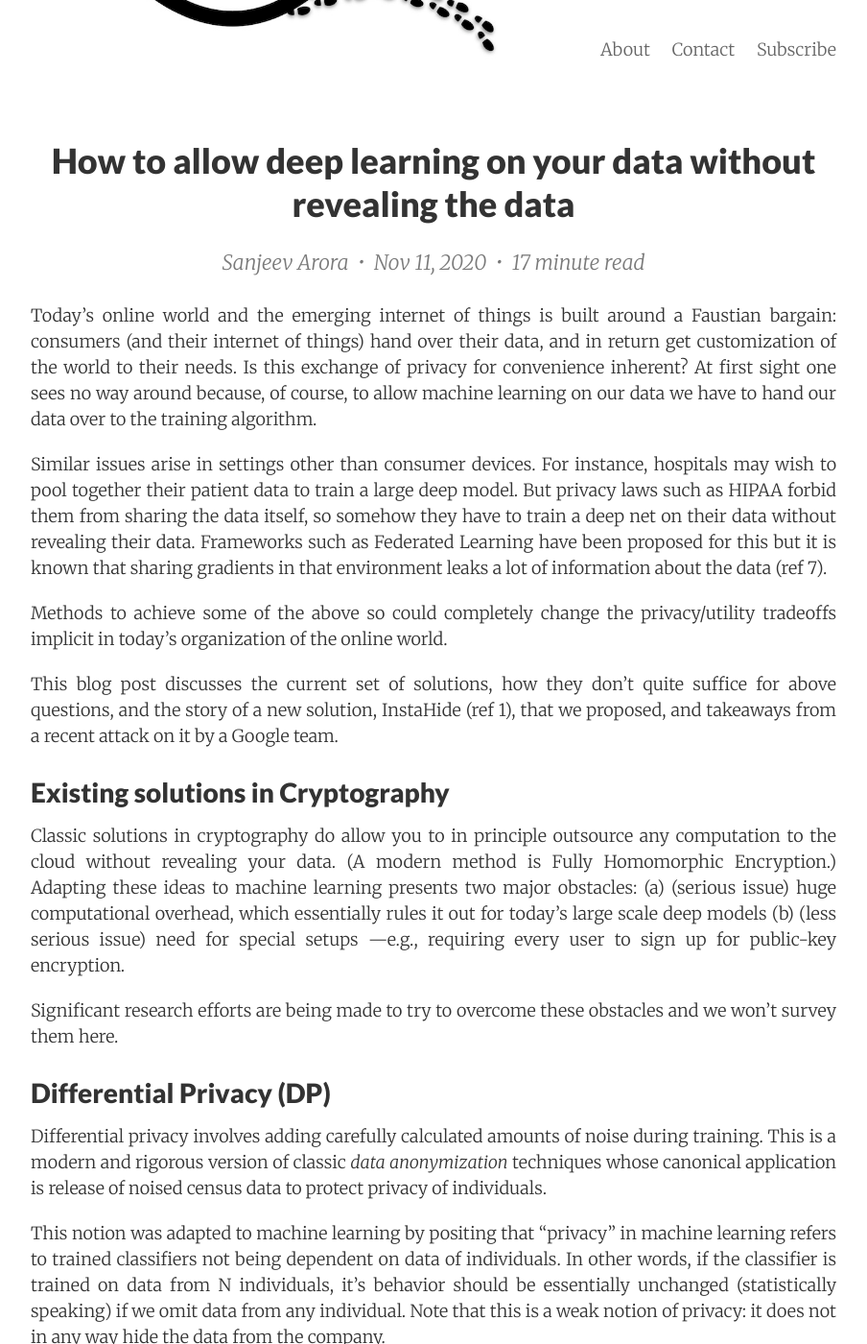
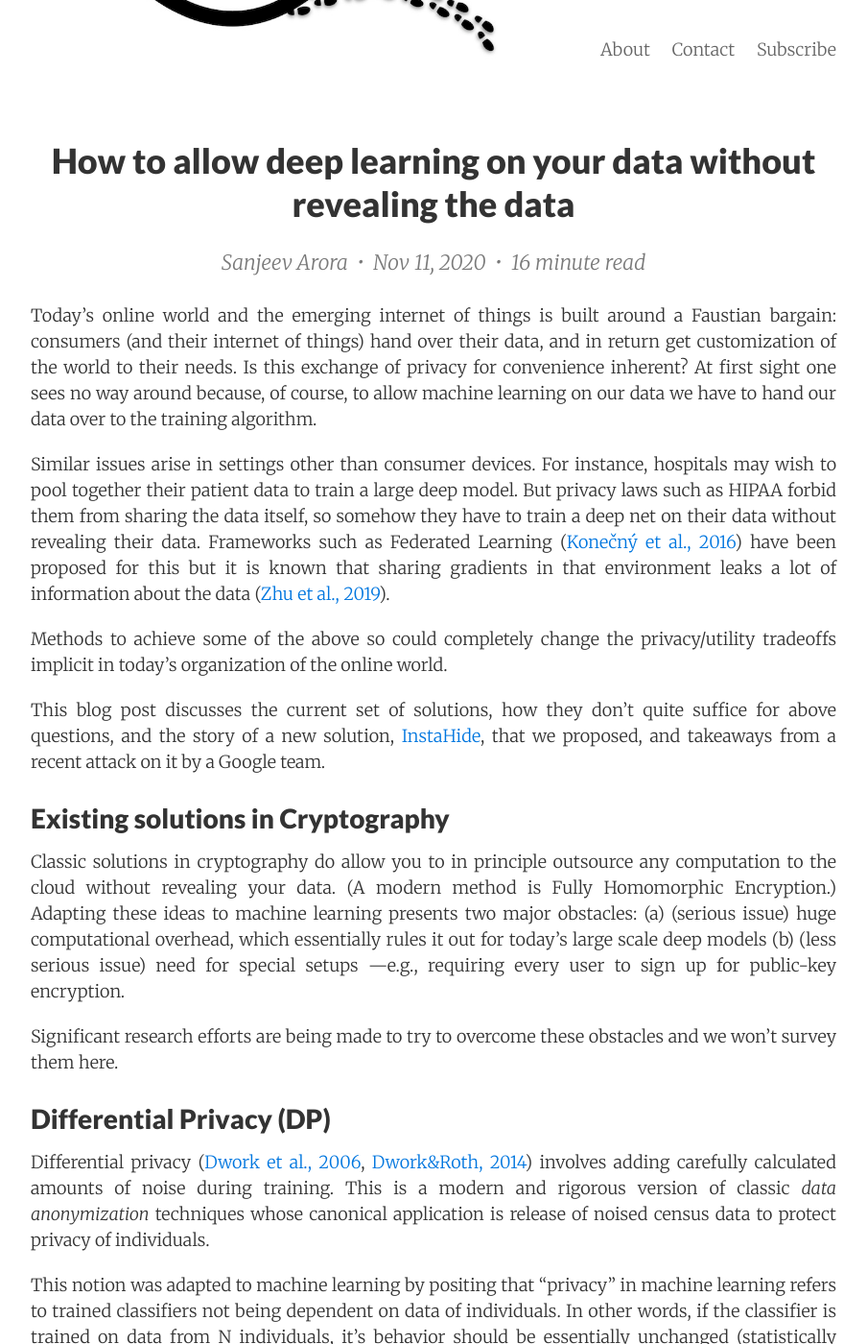
Before and after one commit to offconvex/offconvex.github.io, a Jekyll site: the page built from _posts/2020-11-11-instahide.md, in a window 1280 px wide and 1400 px high, scrolled down 199 px. Shown: the whole window at 96% size, without its empty margins (188-1092 px from the left). Built offline with Jekyll 4.4.1, drawn with Linux system fonts in a browser that asks for light colours; nearby versions of some CDN libraries; formulas are drawn with MathJax 3; comment, search, counter and statistics services are not loaded; some of the changed text lies outside the part shown.

Commit message:
Update 2020-11-11-instahide.md

```diff
--- a/_posts/2020-11-11-instahide.md
+++ b/_posts/2020-11-11-instahide.md
@@ -8,11 +8,11 @@
 
 Today's online world and the emerging internet of things is built around a Faustian bargain:  consumers (and their internet of things) hand over their data, and in return get customization of the world to their needs.  Is this exchange of privacy for convenience inherent? At first sight one sees no way around because, of course, to allow machine learning on our data we have to hand our data over to the training algorithm.
 
-Similar issues arise in settings other than consumer devices. For instance, hospitals may wish to pool together their patient data to train a large deep model. But privacy laws such as HIPAA forbid them from sharing the data itself, so somehow they have to train a deep net on their data without revealing their data. Frameworks such as Federated Learning have been proposed for this but it is known that sharing gradients in that environment leaks a lot of information about the data (ref 7).
+Similar issues arise in settings other than consumer devices. For instance, hospitals may wish to pool together their patient data to train a large deep model. But privacy laws such as HIPAA forbid them from sharing the data itself, so somehow they have to train a deep net on their data without revealing their data. Frameworks such as Federated Learning ([Konečný et al., 2016](https://arxiv.org/abs/1610.05492)) have been proposed for this but it is known that sharing gradients in that environment leaks a lot of information about the data ([Zhu et al., 2019](https://arxiv.org/abs/1906.08935)).
 
 Methods to achieve some of the above  so could completely change the privacy/utility tradeoffs implicit in today's organization of the online world.
 
-This blog post discusses the current set of solutions,  how they don't quite suffice for above questions, and the story of a new solution, InstaHide (ref 1), that we proposed, and takeaways from a recent attack on it by a Google team.
+This blog post discusses the current set of solutions,  how they don't quite suffice for above questions, and the story of a new solution, [InstaHide](http://arxiv.org/abs/2010.02772), that we proposed, and takeaways from a recent attack on it by a Google team.
 
 ## Existing solutions in Cryptography
 
@@ -23,7 +23,7 @@
 
 ##  Differential Privacy (DP)
 
- Differential privacy involves adding carefully calculated amounts of noise during training. This is a modern and rigorous version of classic    *data anonymization* techniques whose canonical application is release of noised census data to protect privacy of individuals.
+ Differential privacy ([Dwork et al., 2006](https://www.iacr.org/archive/eurocrypt2006/40040493/40040493.pdf), [Dwork&Roth, 2014](https://www.cis.upenn.edu/~aaroth/Papers/privacybook.pdf)) involves adding carefully calculated amounts of noise during training. This is a modern and rigorous version of classic    *data anonymization* techniques whose canonical application is release of noised census data to protect privacy of individuals.
 
 This notion was adapted to machine learning by positing that "privacy" in machine learning refers to trained classifiers not being dependent on data of individuals. In other words, if the classifier is trained on data from N individuals, it's behavior should be essentially unchanged (statistically speaking) if we omit data from any individual. Note that this is a weak notion of privacy: it does not in any way hide the data from the company.
 
@@ -61,7 +61,7 @@
 
 ### How InstaHide encryption works
 
-Here are some details. InstaHide  belongs to the class of subset-sum type encryptions, and was inspired by a data augmentation technique called Mixup (ref 2). It views images as vectors of pixel values. With vectors you can take linear combinations. The figure below shows the result of a typical MixUp: adding  0.6 times the bird image  with 0.4 times the airplane image. The image labels can also be treated as one-hot vectors, and they are mixed using the same coefficients in front of the image samples.
+Here are some details. InstaHide  belongs to the class of subset-sum type encryptions ([Bhattacharyya et al., 2011](https://www.cs.cmu.edu/afs/cs/user/dwoodruf/www/biwx.pdf)), and was inspired by a data augmentation technique called Mixup ([Zhang et al., 2018](https://arxiv.org/abs/1710.09412)). It views images as vectors of pixel values. With vectors you can take linear combinations. The figure below shows the result of a typical MixUp: adding  0.6 times the bird image  with 0.4 times the airplane image. The image labels can also be treated as one-hot vectors, and they are mixed using the same coefficients in front of the image samples.
 
 <p style="text-align:center;">
 <img src="/assets/mixup.png" width="60%" />
@@ -90,9 +90,9 @@
 ## Google Team's recent attack on InstaHide
 
 
-Recently, researchers at Google have shared with us a manuscript with a two-step reconstruction attack (ref 3)  against InstaHide.
+Recently, researchers at Google have shared with us a manuscript with a two-step reconstruction attack ([Carlini et al., 2020](https://arxiv.org/pdf/2011.05315.pdf))  against InstaHide.
 
-***TL;DR: They used 12 hours on Google's best GPUs to get partial recovery of our 100 challenge encryptions and  130 CPU hours to break the encryption completely. Furthermore, the latter was possible entirely because we used an insecure random number generator, and they used exhaustive search over random seeds.***
+***TL;DR: They used 11 hours on Google's best GPUs to get partial recovery of our 100 challenge encryptions and  120 CPU hours to break the encryption completely. Furthermore, the latter was possible entirely because we used an insecure random number generator, and they used exhaustive search over random seeds.***
 
 Now the details.
 
@@ -107,7 +107,7 @@
 Using Google's powerful GPU, it took them 10 hours to train the neural network for similarity annotation, and about another hour to get an approximation of our challenge set of $100$ images with $k=6, n=100, T=50$. This gave them vaguely correct images, with significant unclear areas and color shift.
 
 
-They also proposed a different strategy which abuses the vulnerability of NumPy and PyTorch's random number generator (* Aargh; we didn't use a secure random number generator.*) They did  brute force search of $2^{32}$ possible initial random seeds, which allows them to reproduce the randomness during encryption, and thus perform a pixel-perfect reconstruction. As they reported, this attack takes 120 CPU hours (they parallelize across 100 cores to obtain the solution in a little over an hour). We will have this implementation flaw fixed in an updated version.
+They also proposed a different strategy which abuses the vulnerability of NumPy and PyTorch's random number generator (*Aargh; we didn't use a secure random number generator.*) They did  brute force search of $2^{32}$ possible initial random seeds, which allows them to reproduce the randomness during encryption, and thus perform a pixel-perfect reconstruction. As they reported, this attack takes 120 CPU hours (they parallelize across 100 cores to obtain the solution in a little over an hour). We will have this implementation flaw fixed in an updated version.
 
 
 
@@ -117,7 +117,7 @@
 
 > Variants of InstaHide seem to evade the attack.
 
-The challenge set contained 50 encryptions each of 100 images. This corresponds to using encrypted images for 50 epochs. But as done in existing settings that use DP, one can pretrain the deep model using non-private images and then fine-tune it with fewer epochs of the private images. Using a similar pipeline DPSGD (ref. 4), by pretraining a ResNet-18 on CIFAR100 (the public dataset) and finetuning  for $10$ epochs on CIFAR10 (the private dataset)  gives accuracy of 83 percent, still far better than any provable guarantees using DP on this dataset. The Google team conceded that their attack probably would not work in this setting.
+The challenge set contained 50 encryptions each of 100 images. This corresponds to using encrypted images for 50 epochs. But as done in existing settings that use DP, one can pretrain the deep model using non-private images and then fine-tune it with fewer epochs of the private images. Using a similar pipeline DPSGD ([Abadi et al., 2016](https://arxiv.org/abs/1607.00133)), by pretraining a ResNet-18 on CIFAR100 (the public dataset) and finetuning  for $10$ epochs on CIFAR10 (the private dataset)  gives accuracy of 83 percent, still far better than any provable guarantees using DP on this dataset. The Google team conceded that their attack probably would not work in this setting.
 
 Similarly using InstaHide purely at inference time (i.e., using ML, instead of training ML) still should be completely secure since only one encryption of the image is released. The Google attack can't work here at all.
 
@@ -125,7 +125,7 @@
 
 InstaHide is designed to give users and the internet of things a *light-weight* encryption method that allows them to use machine learning without giving eavesdroppers or servers access to their raw data. There is no other cost-effective alternative to InstaHide for this application. If it takes Google's powerful computers a few hours  to break our challenge set of 100 images, this is not yet a cost-effective attack  in the intended settings.
 
-More important, the challenge dataset corresponded to an ambitious form of security, where the encrypted images themselves are released to the world. The more typical application is a Federated Learning[5] scenario: the adversary observes shared gradients that are computed using encrypted images (he also has access to the trained model). The attacks in this paper do not currently apply to that scenario. This is also the idea in **TextHide**, an adaptation of InstaHide to text data.
+More important, the challenge dataset corresponded to an ambitious form of security, where the encrypted images themselves are released to the world. The more typical application is a Federated Learning ([Konečný et al., 2016](https://arxiv.org/abs/1610.05492)) scenario: the adversary observes shared gradients that are computed using encrypted images (he also has access to the trained model). The attacks in this paper do not currently apply to that scenario. This is also the idea in [**TextHide**](https://arxiv.org/abs/2010.06053), an adaptation of InstaHide to text data.
 
 ## Takeways
 
@@ -134,7 +134,7 @@
 InstaHide is the only such tool right now, and we now know that it provides moderate security that may be enough for many applications.
 
 
-
+<!--
 ### References
 [1] [**InstaHide: Instance-hiding Schemes for Private Distributed Learning**](http://arxiv.org/abs/2010.02772), *Yangsibo Huang, Zhao Song, Kai Li, Sanjeev Arora*, ICML 2020
 
@@ -148,4 +148,4 @@
 
 [6] [**A method for obtaining digital signatures and public-key cryptosystems**](https://people.csail.mit.edu/rivest/Rsapaper.pdf), *R.L. Rivest, A. Shamir, and L. Adleman*, Communications of the ACM 1978
 
-[7] [**Deep leakage from gradients**](https://arxiv.org/abs/1906.08935), *Ligeng Zhu, Zhijian Liu, and Song Han.* Neurips19.
+[7] [**Deep leakage from gradients**](https://arxiv.org/abs/1906.08935), *Ligeng Zhu, Zhijian Liu, and Song Han.* Neurips19. -->
```
Also changed, not shown: other parts of _posts/2020-11-11-instahide.md (+1 -1 lines).
